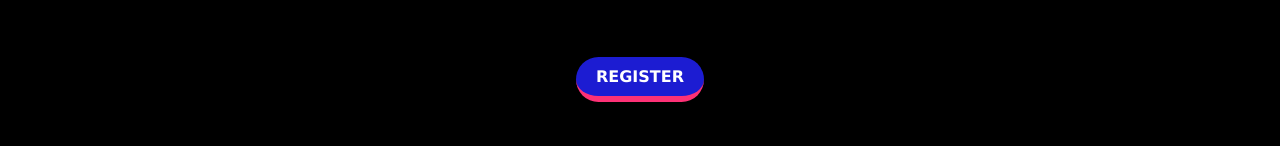
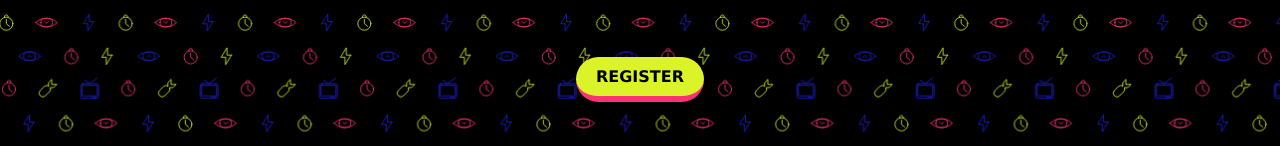
Before and after one commit to csivitu/riddler-frontend-2021, a React (Create React App) app in the folder riddler/: page / in a window 1280 px wide. Shown: the part 436-582 px from the top of the page. Built offline with nearby package versions, Linux system fonts and the light colour scheme.

Commit message:
feat: add bg image

```diff
--- a/riddler/src/components/registration-pages/home/HomeElements.js
+++ b/riddler/src/components/registration-pages/home/HomeElements.js
@@ -24,7 +24,7 @@ export const AboutBg = styled.div`
     height: 100%;
     width: 100%;
     background-color:black;
-
+    background-image: url("bg_pattern.svg");
     .Wave1 {
         position: absolute;
         bottom: 0;
@@ -105,14 +105,14 @@ export const Button = styled(LinkRoute)`
   border-radius: 30px;
   white-space: nowrap;
   padding: 10px 20px;
-  color: #ffffff;
+  color: #000;
   font-size: 16px;
   outline: none;
   font-weight: bold;
   cursor: pointer;
   text-decoration: none;
   border-bottom: 6px solid rgba(254, 49, 118, 1);
-  background: rgba(28, 28, 210, 1);
+  background: #DBF429;
   display: inline-block;
   position: relative;
 
```
Also changed, not shown: riddler/public/bg_pattern.svg (renamed from riddler/src/components/registration-pages/home/assets/bg_pattern.svg).
